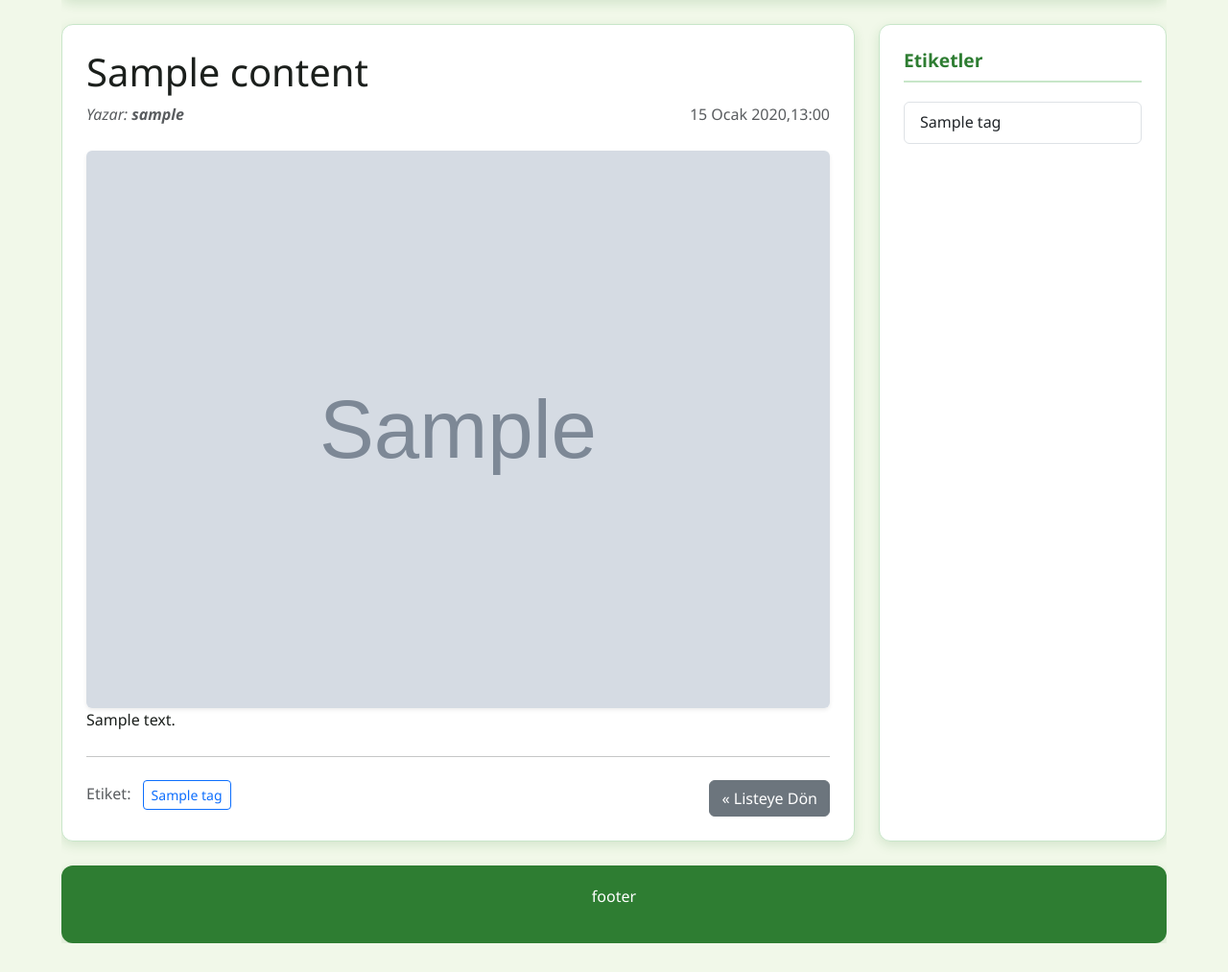
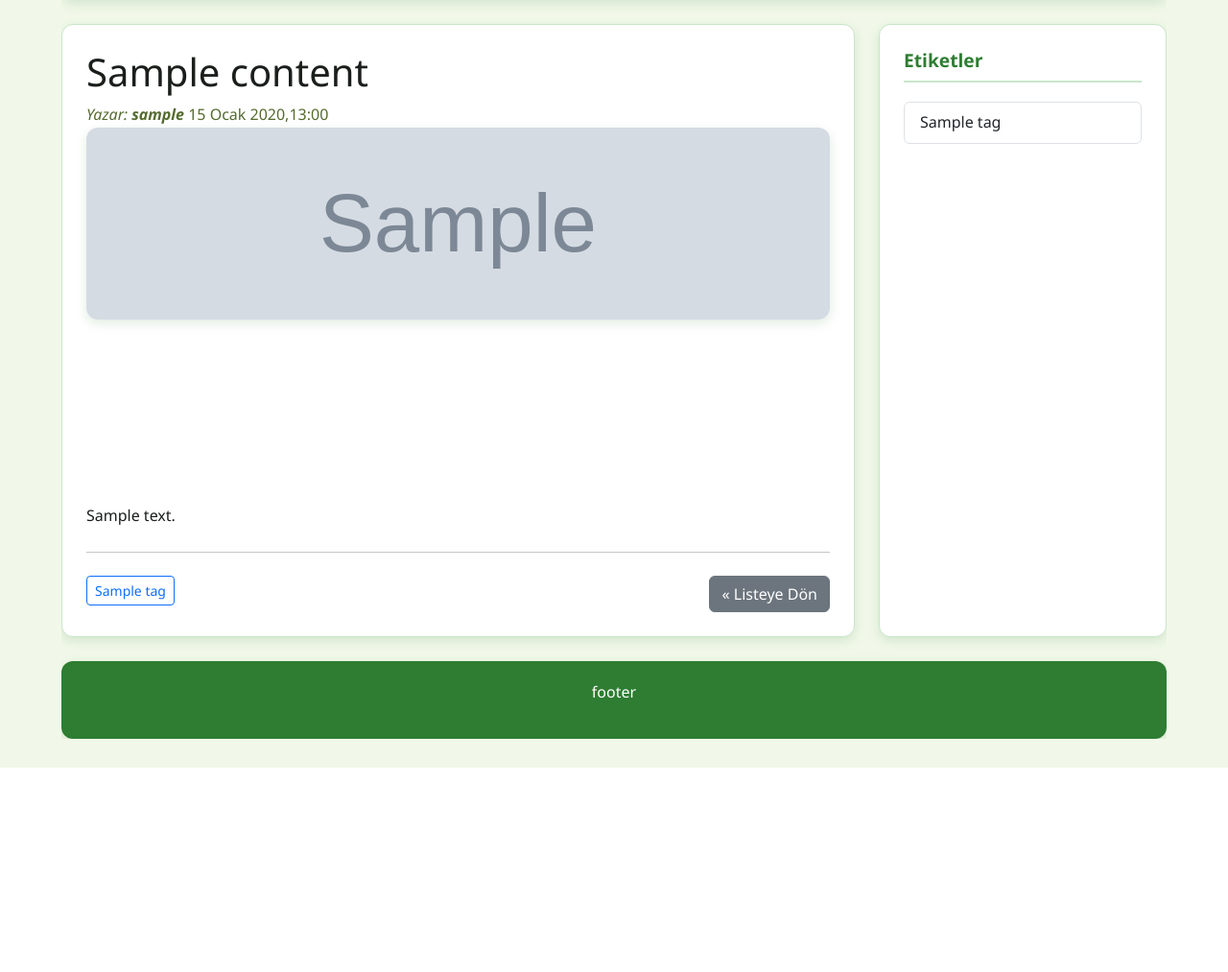
Before and after one commit to xet0s/News-Blog-website, a Django app: page /content/1/ in a window 1280 px wide. Shown: the part 104-1117 px from the top of the page at 96% size. After the commit the page ends 904 px from the top, so only its background shows below. Run offline with Django 5.2, Linux system fonts and the light colour scheme; tables that the repository leaves empty hold one stand-in row (values such as "Sample post"); grey boxes marked "Sample" are stand-in pictures.

Commit message:
Content-detail görsel düzenleme

```diff
--- a/static/css/style.css
+++ b/static/css/style.css
@@ -266,6 +266,7 @@ footer {
 .card .btn-primary {
     border-radius: 50px; /* Tam yuvarlak */
     padding: 5px 20px;
+    margin-inline: 10px;
     font-size: 0.85rem;
     background-color: var(--primary);
     border: none;
@@ -306,6 +307,23 @@ footer {
     text-align: center;
     margin-bottom: 30px;
 }
+.detail-text{
+    color: var(--text-muted);
+    justify-content: space-between ;
+    align-items: center;
+}
+
+.detail-image{
+    max-height: 200px;
+    width: 100%;
+    object-fit: cover;
+    object-position:center;
+    border-radius: 12px;
+    margin-bottom: 12rem;
+    box-shadow: var(--shadow-soft);
+
+
+}
 
 /* Inputların Temaya Uyumu */
 input[type="text"],
--- a/templates/blog/content_detail.html
+++ b/templates/blog/content_detail.html
@@ -5,9 +5,9 @@
 {%block content%}
 
 <div class="detail-container">
-    <div class="detail-header mb-4">
+    <div class="detail-header">
         <h1 class="article-title">{{content.title}}</h1>
-        <div class="d-flex justify-content-between text-muted mt-2">
+        <div class="detail-text">
             <span> <i class="bi bi-person">Yazar: <strong>{{content.author.username}}</strong></i></span>
             <span> {{content.created_at|date:'d F Y,H:i'}}</span>
         </div>
@@ -15,9 +15,7 @@
 </div>
 
 {% if content.image %}
-<div class="detail-image-mb4">
-    <img src="{{content.image.url}}" class="img-fluid rounded shadow-sm w-100" alt="{{content.title}}">
-</div>
+    <img src="{{content.image.url}}" class="detail-image" alt="{{content.title}}">
 {% endif %}
 
 <div class="article-content">
@@ -28,7 +26,6 @@
 <div class="detail-footer d-flex justify-content-between align-item-center">
     <div>
         {% if content.post_tag %}
-        <span class="text-muted me-2">Etiket:</span>
         <a href="{%url 'content_by_tag' content.post_tag.slug%}" class="btn btn-sm btn-outline-primary">{{content.post_tag.name}}</a>
         {% endif %}
     </div>
--- a/templates/blog/content_list.html
+++ b/templates/blog/content_list.html
@@ -46,7 +46,7 @@
                         </a>
                     </div>
 
-                    <div class="card-footer-text text-muted small border-top pt-2">
+                    <div class="text-muted small border-top pt-2">
                         <span class="me-2">Yazar: <strong>{{ content.author.username }}</strong></span>
                         <span>| {{ content.created_at|date:"d M Y" }}</span>
                     </div>
```
